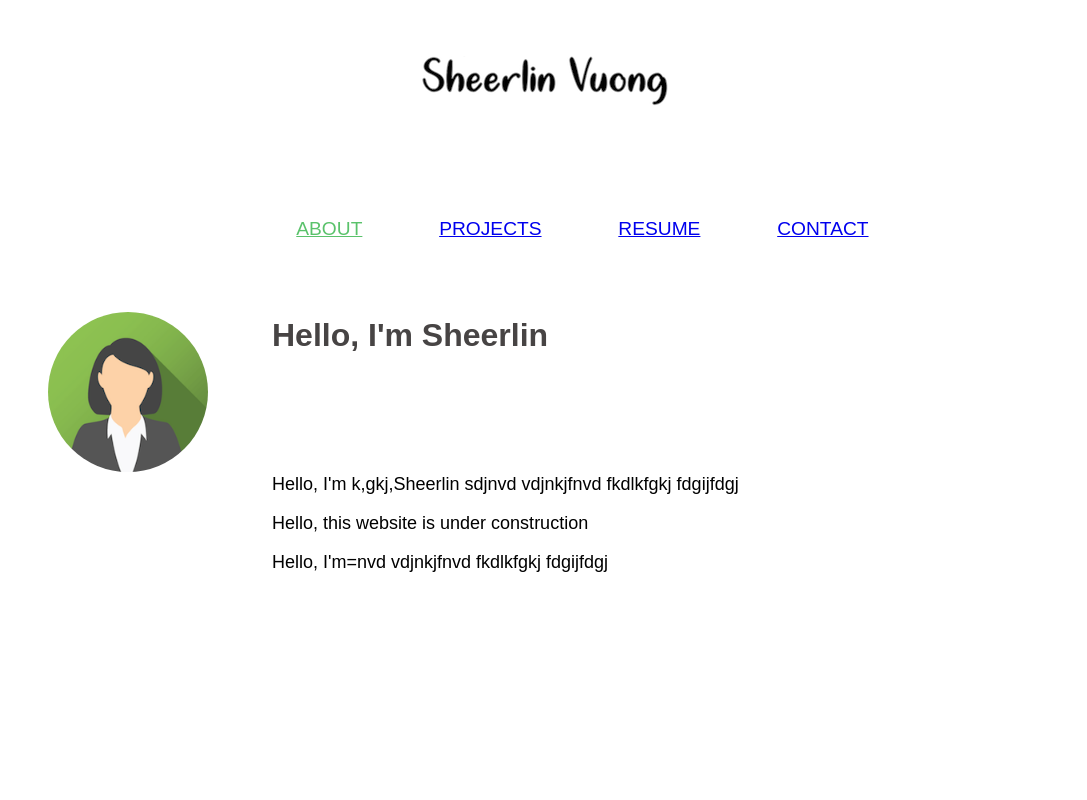
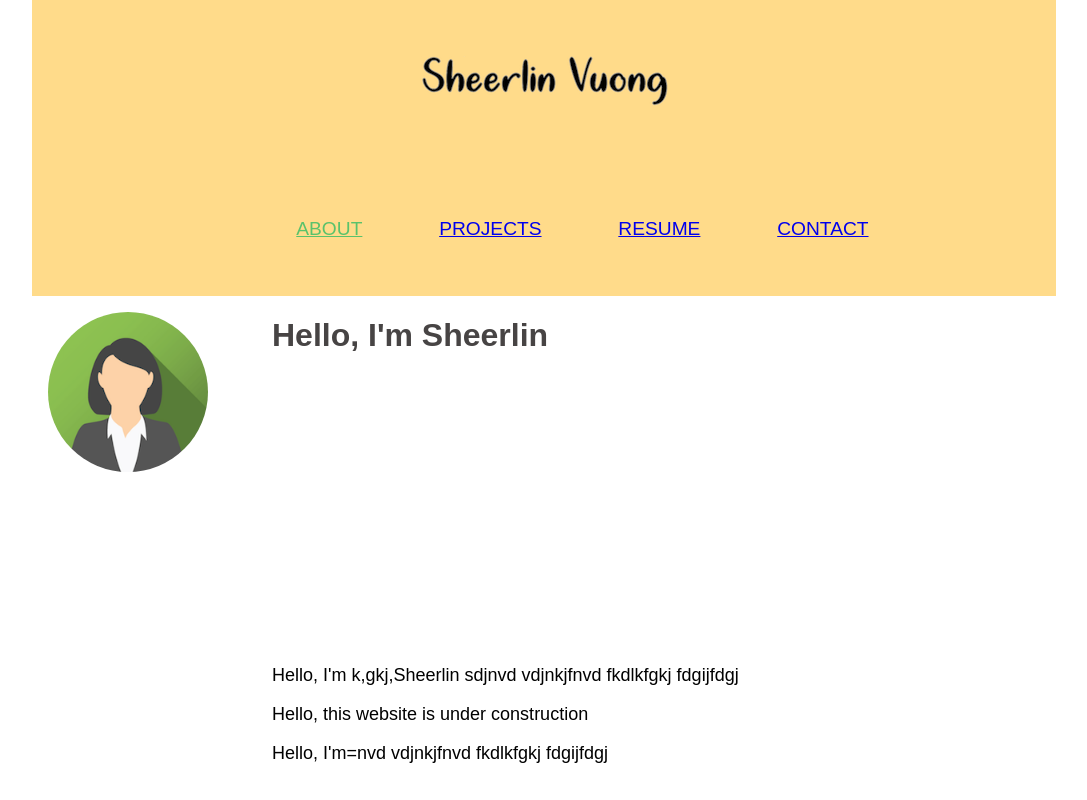
Before and after one commit to sheerlinvuong/sheerlinvuong.github, a React (Create React App) app: page / in a window 1280 px wide. Shown: the top 800 px of the page, without its empty margins (96-1183 px from the left). Built offline with nearby package versions, Linux system fonts and the light colour scheme.

Commit message:
upload from backup

```diff
--- a/src/components/headerComponent/navBar.css
+++ b/src/components/headerComponent/navBar.css
@@ -1,5 +1,5 @@
 .App {
-    background-color: rgb(255, 255, 255);
+    background-color: #FFDB8A;
     width: 100%;
     height: auto;
   }
@@ -14,6 +14,7 @@
 
   }
 .App-header {
+    background-color: #FFDB8A;
     text-align: center;
     padding: 7vh;
 }
--- a/src/components/pages/homePag.css
+++ b/src/components/pages/homePag.css
@@ -1,7 +1,7 @@
 .Bio {
     display: grid;
     grid-template-columns: 15em auto;
-    grid-template-rows: 10em auto;
+    grid-template-rows: 10em aut o;
     height: 40em;
 
     }
--- a/src/components/pages/resume/Resume.css
+++ b/src/components/pages/resume/Resume.css
@@ -9,7 +9,7 @@
     }
 
     .CV-header {
-      background-color: rgba(64, 50, 68, 0.219);
+      background-color: #FFDB8A;
       color: rgb(0, 0, 0);
       font-family: Roboto;
       font-size: 1.5em;
```
